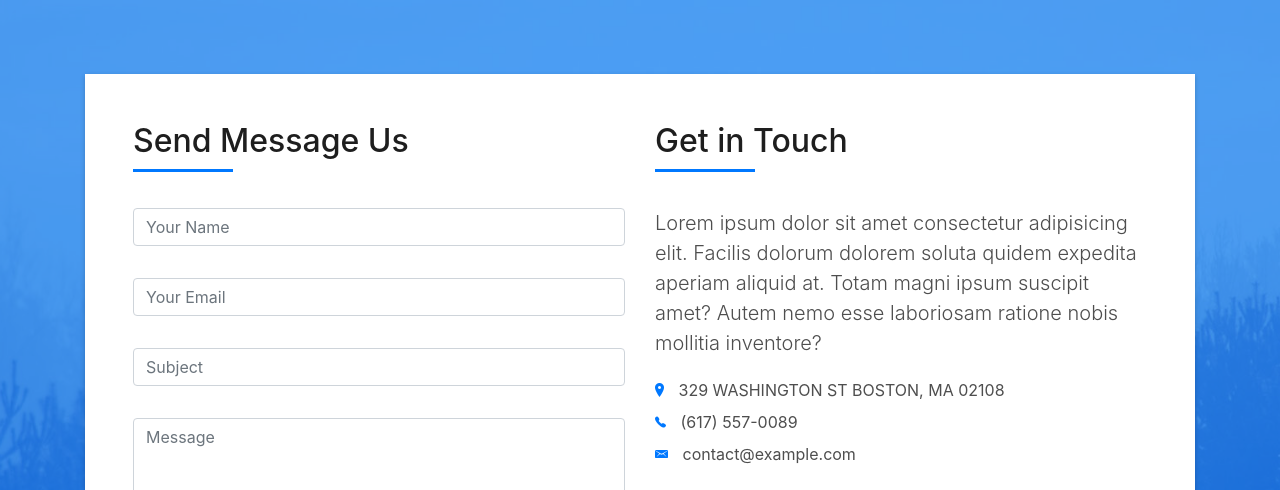
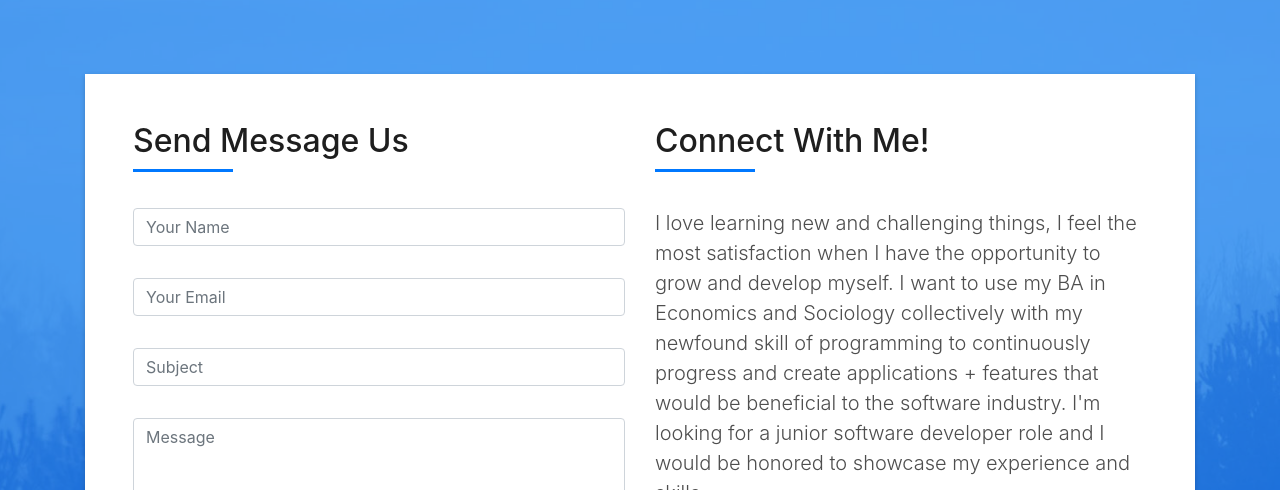
Before and after one commit to PC-coding/Updated_Portfolio, a plain HTML site: page index.html in a window 1280 px wide. Shown: the part 6430-6920 px from the top of the page. Drawn offline with Linux system fonts and the light colour scheme; animation ran at ten frames a second; files whose address does not match are found by name.

Commit message:
style edits

```diff
--- a/index.html
+++ b/index.html
@@ -793,20 +793,20 @@
                 <div class="col-md-6">
                   <div class="title-box-2 pt-4 pt-md-0">
                     <h5 class="title-left">
-                      Get in Touch
+                      Connect With Me!
                     </h5>
                   </div>
                   <div class="more-info">
                     <p class="lead">
-                      Lorem ipsum dolor sit amet consectetur adipisicing elit. Facilis dolorum dolorem soluta quidem
-                      expedita aperiam aliquid at.
-                      Totam magni ipsum suscipit amet? Autem nemo esse laboriosam ratione nobis
-                      mollitia inventore?
+                      I love learning new and challenging things, I feel the most satisfaction when I have the opportunity to
+                      grow and develop myself. I want to use my BA in Economics and Sociology collectively with my newfound
+                      skill of programming to continuously progress and create applications + features that would be beneficial
+                      to the software industry. I'm looking for a junior software developer role and I would be honored to
+                      showcase my experience and skills.
                     </p>
                     <ul class="list-ico">
-                      <li><span class="ion-ios-location"></span> 329 WASHINGTON ST BOSTON, MA 02108</li>
-                      <li><span class="ion-ios-telephone"></span> (617) 557-0089</li>
-                      <li><span class="ion-email"></span> contact@example.com</li>
+                      <li><span class="ion-ios-location"></span> New York, NY</li>
+                      <li><span class="ion-email"></span> partapchauhan8@gmail.com</li>
                     </ul>
                   </div>
                   <div class="socials">
```
